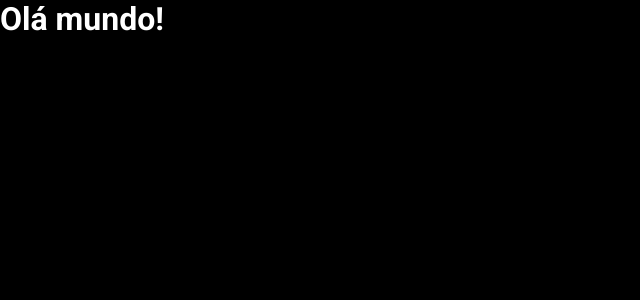
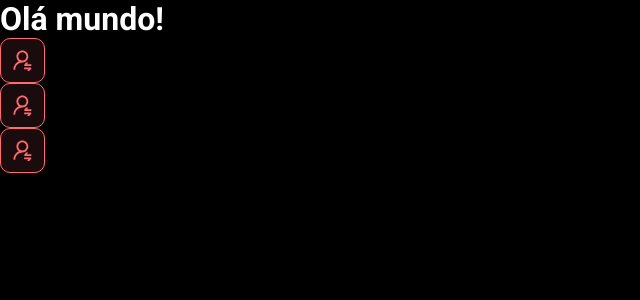
Before and after one commit to rodrigomiyabe/dsmeta, a React (Vite) app in the folder frontend/: page / in a window 1280 px wide. Shown: the top 300 px of the page, without its empty margins (0-640 px from the left). Built offline with nearby package versions, Linux system fonts and the light colour scheme.

Commit message:
First Component

```diff
--- a/frontend/src/App.tsx
+++ b/frontend/src/App.tsx
@@ -1,6 +1,14 @@
+import NotificationButton from "./components/NotificationButton"
+
 function App() {
   return(
+    <>
     <h1>Olá mundo!</h1>
+    <NotificationButton/>
+    <NotificationButton/>
+    <NotificationButton/>
+    </>
+
   )
 }
 
--- /dev/null
+++ b/frontend/src/components/NotificationButton/index.tsx
@@ -0,0 +1,11 @@
+import icon from '../../assets/images/notification-ico.svg'
+import './styles.css'
+
+function NotificationButton(){
+    return(
+       <div className="dsmeta-red-btn">
+          <img src={icon} alt="Notificar"/>
+        </div>
+    )
+}
+export default NotificationButton
--- /dev/null
+++ b/frontend/src/components/NotificationButton/styles.css
@@ -0,0 +1,15 @@
+.dsmeta-red-btn {
+    height: 45px;
+    width: 45px;
+    background: rgba(255, 107, 114, 0.1);
+    border: 1px solid #ff6b72;
+    border-radius: 10px;
+    display: flex;
+    align-items: center;
+    justify-content: center;
+    cursor: pointer;
+  }
+
+  .dsmeta-red-btn img {
+      width: 19px;
+  }
```
Also changed, not shown: frontend/src/assets/images/notification-ico.svg (added).
